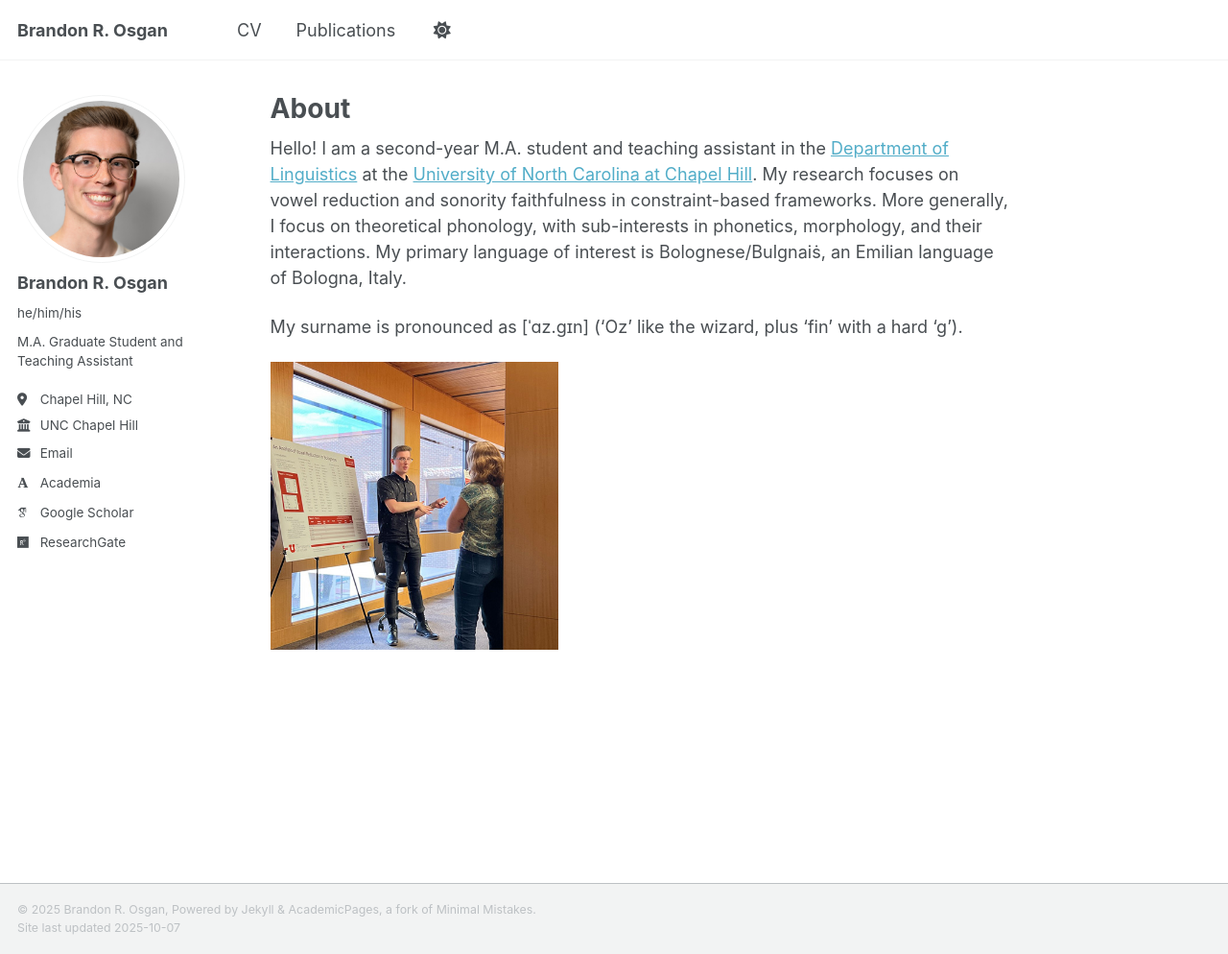
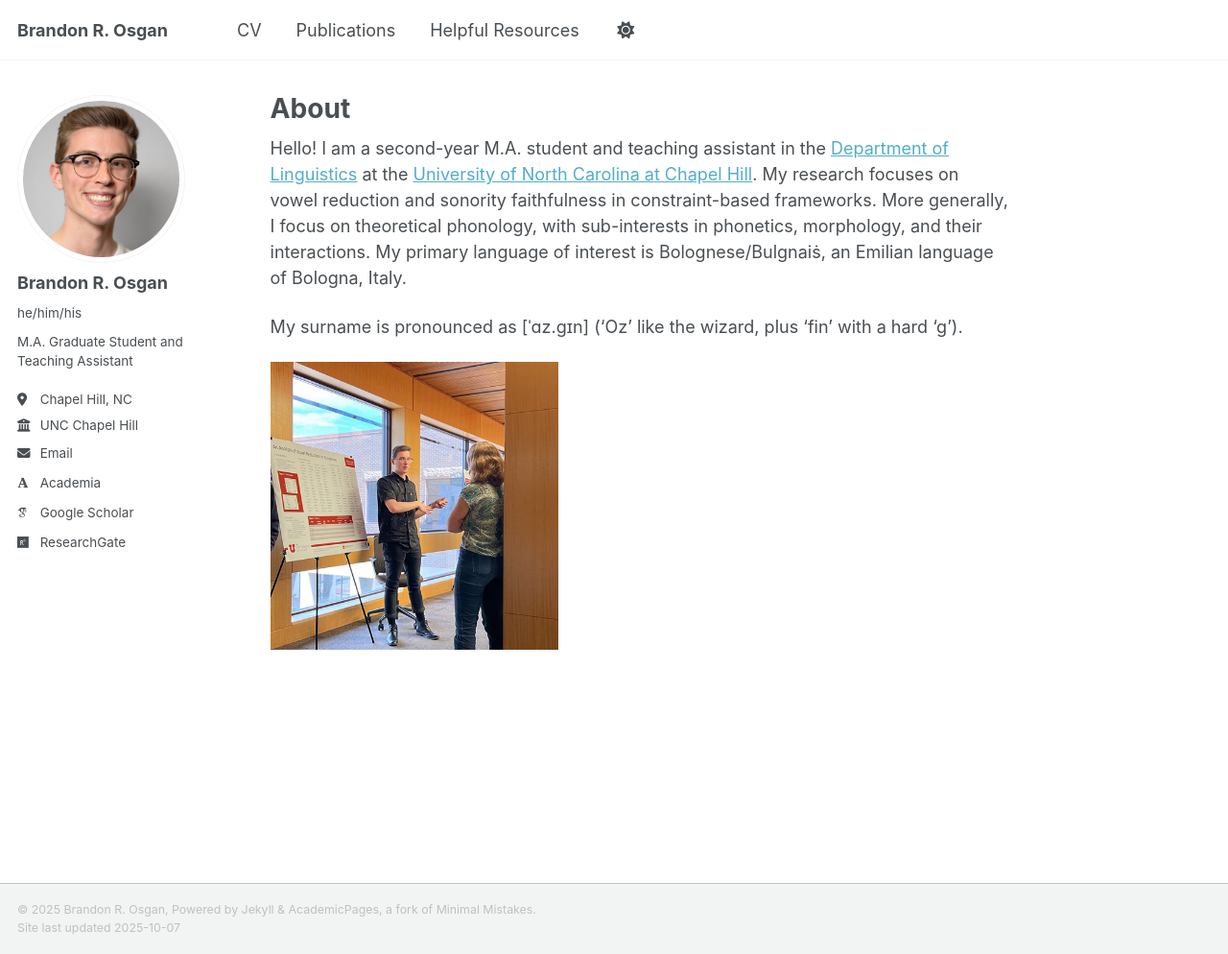
Before and after one commit to bosgan/bosgan.github.io, a Jekyll site: the page built from _pages/about.md, in a window 1280 px wide and 994 px high. Shown: the whole window at 96% size. Built offline with Jekyll 4.4.1, drawn with Linux system fonts in a browser that asks for light colours; some web fonts are replaced; a script that is not in the unit is left out.

Commit message:
Update navigation.yml

```diff
--- a/_data/navigation.yml
+++ b/_data/navigation.yml
@@ -32,5 +32,5 @@ main:
   # - title: "Guide"
   #  url: /markdown/
 
-  # - title: "Helpful Resources"
-  #  url: /resources/
+  - title: "Helpful Resources"
+    url: /_pages/helpful-resources.md
```
